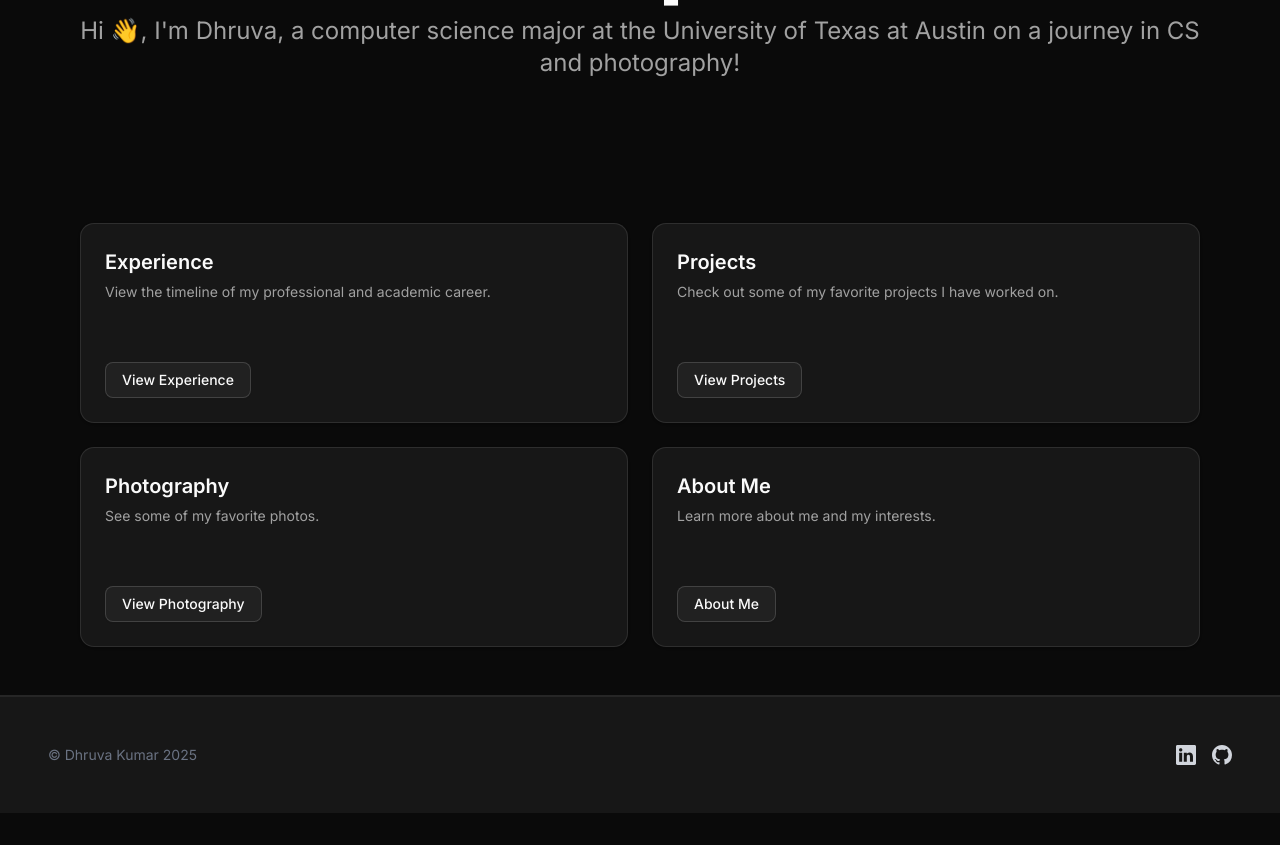
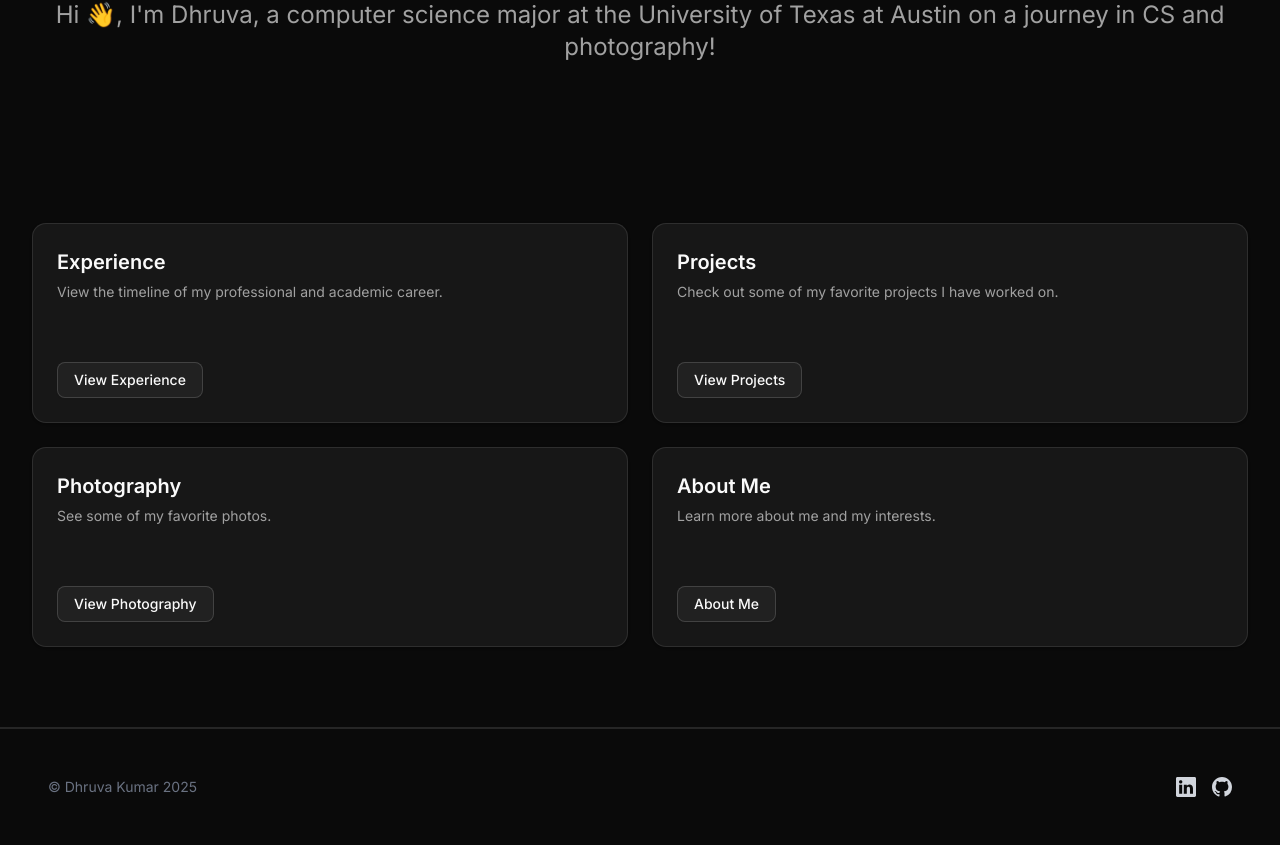
Before and after one commit to dhruva-dk/portfolio, a Next.js app: page / in a window 1280 px wide. Shown: the part 375-1220 px from the top of the page. Before the commit the page ends 1188 px from the top, so only its background shows below. Built offline with nearby package versions, Linux system fonts and the light colour scheme.

Commit message:
remove bg card standardize py 20

```diff
--- a/src/app/about/page.tsx
+++ b/src/app/about/page.tsx
@@ -11,7 +11,7 @@ const About = () => {
           About Me
         </h1>
       </div>
-      <div className="bg-card -mt-6 pt-20 grid grid-cols-1 md:grid-cols-3 gap-y-5 md:gap-y-20 gap-x-20 px-8 mx-auto">
+      <div className="py-20 grid grid-cols-1 md:grid-cols-3 gap-y-5 md:gap-y-20 gap-x-20 mx-auto">
         <div className="inline-flex flex-col">
           <h1 className="text-xl font-semibold text-gray-700 dark:text-gray-200">
             Links
--- a/src/app/experience/page.tsx
+++ b/src/app/experience/page.tsx
@@ -10,7 +10,7 @@ const Experience = () => {
           Experience
         </h1>
       </div>
-      <div className="bg-card -mt-6 py-20 flex flex-col items-center gap-4">
+      <div className=" py-20 flex flex-col items-center gap-4">
         {userData.experience.map((exp, idx) => (
           <React.Fragment key={idx}>
             <ExperienceCard
--- a/src/app/page.tsx
+++ b/src/app/page.tsx
@@ -3,8 +3,9 @@ import userData from "@/constants/user";
 
 export default function Home() {
   return (
-    <main className="container">
-      <section className="w-full py-12 md:py-24 px-4 md:px-8 text-center flex-col">
+    <main>
+      <section className="container">
+        <div className="w-full py-12 md:py-20 text-center flex-col">
           <div className="flex flex-wrap justify-center items-center text-center py-4">
             <h1 className="mr-2 text-5xl font-bold tracking-tighter sm:text-6xl md:text-8xl">
               The Intersection of Code and Capture.
@@ -13,9 +14,8 @@ export default function Home() {
           <p className="mx-auto text-muted-foreground text-xl md:text-2xl">
             {userData.home.heroText}
           </p>
-      </section>
-      <div className="text-foreground p-12">
-        <div className="grid grid-cols-1 md:grid-cols-2 gap-6">
+        </div>
+        <div className="grid grid-cols-1 md:grid-cols-2 gap-6 py-20">
           <HomeCard
             title="Experience"
             description="View the timeline of my professional and academic career."
@@ -41,7 +41,7 @@ export default function Home() {
             href="/about"
           />
         </div>
-      </div>
+      </section>
     </main>
   );
 }
--- a/src/app/photography/page.tsx
+++ b/src/app/photography/page.tsx
@@ -10,7 +10,7 @@ const Photography = () => {
           Photography
         </h1>
       </div>
-      <div className="grid grid-cols-1 md:grid-cols-2 py-20 gap-2 bg-card -mt-6">
+      <div className="grid grid-cols-1 md:grid-cols-2 py-20 gap-2">
         {[...Array(10)].map((x, i) => (
           <div
             key={i}
--- a/src/app/projects/page.tsx
+++ b/src/app/projects/page.tsx
@@ -12,7 +12,7 @@ const Projects = () => {
           Projects
         </h1>
       </div>
-      <div className="bg-card -mt-6 py-20 grid grid-cols-1 md:grid-cols-2 gap-4 mx-auto">
+      <div className="py-20 grid grid-cols-1 md:grid-cols-2 gap-4 mx-auto">
         {userData.projects.map((project, idx) => (
           <ProjectCard
             key={idx}
--- a/src/components/shared/Footer.tsx
+++ b/src/components/shared/Footer.tsx
@@ -3,7 +3,7 @@ import userData from "@/constants/user";
 
 const Footer = () => {
   return (
-    <footer className="p-4 mt-auto py-12 border-solid border-t-2 border-muted bg-card flex-grow">
+    <footer className="p-4 mt-auto py-12 border-solid border-t-2 border-muted flex-grow">
       <div className="container mx-auto flex items-center justify-between">
         <div className="w-1/4">
           <p className="text-sm text-gray-500">© Dhruva Kumar 2025</p>
```
Lines whose indentation alone changed are shown as unchanged.
